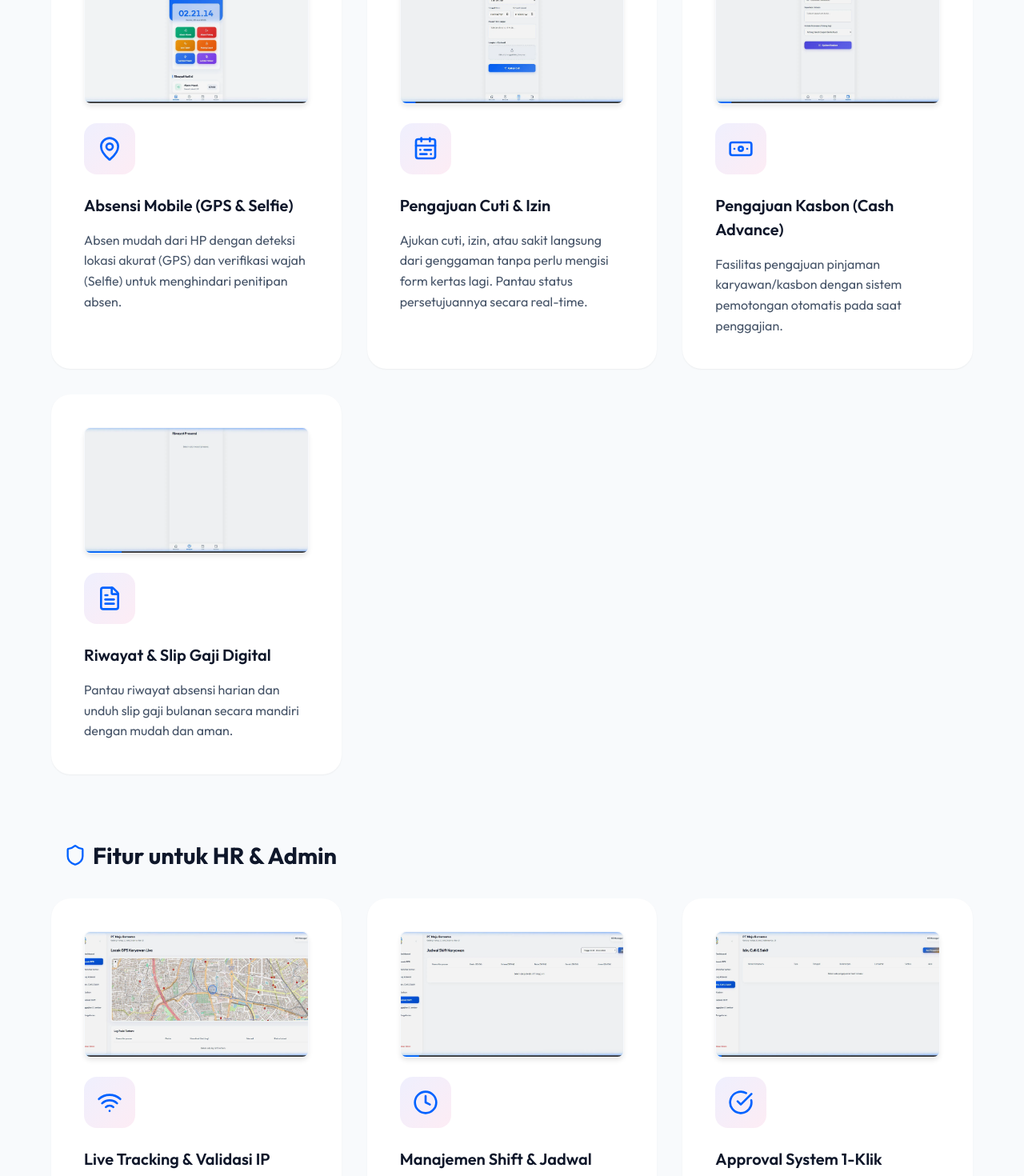
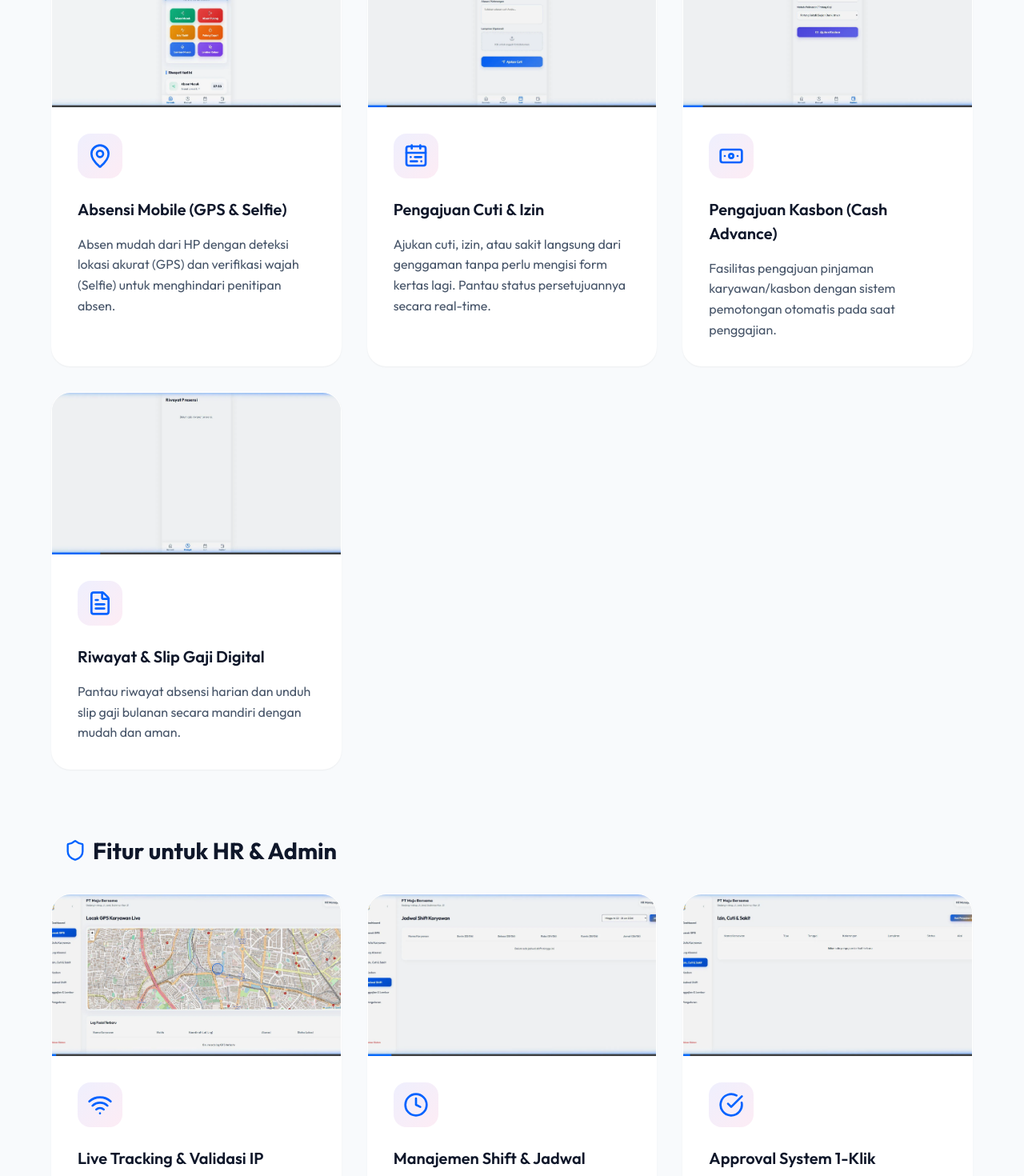
Before and after one commit to itmartohprint-spec/i-rekap, a React (Vite) app: page / in a window 1280 px wide. Shown: the part 1060-2530 px from the top of the page at 80% size. Built offline with nearby package versions, Linux system fonts and the light colour scheme.

Commit message:
style: redesign feature cards to look more professional

```diff
--- a/src/pages/LandingPage.css
+++ b/src/pages/LandingPage.css
@@ -151,25 +151,35 @@
 
 .feature-card {
   background: var(--surface-color);
-  padding: 2.5rem;
+  padding: 0;
   border-radius: var(--radius-xl);
   border: 1px solid var(--glass-border);
   box-shadow: var(--shadow-sm);
   transition: all var(--transition-normal);
   text-align: left;
+  overflow: hidden;
+  display: flex;
+  flex-direction: column;
 }
 
 .feature-card:hover {
-  transform: translateY(-5px);
-  box-shadow: var(--shadow-md);
-  border-color: rgba(99, 102, 241, 0.3);
+  transform: translateY(-8px);
+  box-shadow: var(--shadow-lg);
+  border-color: rgba(99, 102, 241, 0.4);
+}
+
+.feature-content {
+  padding: 2rem;
+  display: flex;
+  flex-direction: column;
+  flex-grow: 1;
 }
 
 .feature-icon {
   background: linear-gradient(135deg, rgba(99, 102, 241, 0.1), rgba(236, 72, 153, 0.1));
   color: var(--primary-color);
-  width: 64px;
-  height: 64px;
+  width: 56px;
+  height: 56px;
   border-radius: var(--radius-lg);
   display: flex;
   align-items: center;
@@ -288,11 +298,9 @@
 .feature-img-container {
   width: 100%;
   aspect-ratio: 16/9;
-  border-radius: 8px;
   overflow: hidden;
   background: #f1f5f9;
-  border: 1px solid var(--glass-border);
-  box-shadow: 0 4px 6px -1px rgba(0, 0, 0, 0.1);
+  border-bottom: 1px solid var(--glass-border);
   display: flex;
   align-items: center;
   justify-content: center;
--- a/src/pages/LandingPage.jsx
+++ b/src/pages/LandingPage.jsx
@@ -58,27 +58,35 @@ const LandingPage = () => {
         <div className="features-grid" style={{ marginBottom: '5rem' }}>
           <div className="feature-card">
             <div className="feature-img-container" onClick={() => setSelectedImage('/feat_k1.webp')} style={{ cursor: 'pointer' }}><img src="/feat_k1.webp" alt="Absensi Mobile" /></div>
-            <div className="feature-icon" style={{ marginTop: '1.5rem' }}><MapPin size={32} /></div>
+            <div className="feature-content">
+              <div className="feature-icon"><MapPin size={32} /></div>
               <h3>Absensi Mobile (GPS & Selfie)</h3>
               <p>Absen mudah dari HP dengan deteksi lokasi akurat (GPS) dan verifikasi wajah (Selfie) untuk menghindari penitipan absen.</p>
             </div>
+          </div>
           <div className="feature-card">
             <div className="feature-img-container" onClick={() => setSelectedImage('/feat_k2.webp')} style={{ cursor: 'pointer' }}><img src="/feat_k2.webp" alt="Pengajuan Cuti" /></div>
-            <div className="feature-icon" style={{ marginTop: '1.5rem' }}><CalendarRange size={32} /></div>
+            <div className="feature-content">
+              <div className="feature-icon"><CalendarRange size={32} /></div>
               <h3>Pengajuan Cuti & Izin</h3>
               <p>Ajukan cuti, izin, atau sakit langsung dari genggaman tanpa perlu mengisi form kertas lagi. Pantau status persetujuannya secara real-time.</p>
             </div>
+          </div>
           <div className="feature-card">
             <div className="feature-img-container" onClick={() => setSelectedImage('/feat_k3.webp')} style={{ cursor: 'pointer' }}><img src="/feat_k3.webp" alt="Pengajuan Kasbon" /></div>
-            <div className="feature-icon" style={{ marginTop: '1.5rem' }}><Banknote size={32} /></div>
+            <div className="feature-content">
+              <div className="feature-icon"><Banknote size={32} /></div>
               <h3>Pengajuan Kasbon (Cash Advance)</h3>
               <p>Fasilitas pengajuan pinjaman karyawan/kasbon dengan sistem pemotongan otomatis pada saat penggajian.</p>
             </div>
+          </div>
           <div className="feature-card">
             <div className="feature-img-container" onClick={() => setSelectedImage('/feat_k4.webp')} style={{ cursor: 'pointer' }}><img src="/feat_k4.webp" alt="Slip Gaji Digital" /></div>
-            <div className="feature-icon" style={{ marginTop: '1.5rem' }}><FileText size={32} /></div>
+            <div className="feature-content">
+              <div className="feature-icon"><FileText size={32} /></div>
               <h3>Riwayat & Slip Gaji Digital</h3>
               <p>Pantau riwayat absensi harian dan unduh slip gaji bulanan secara mandiri dengan mudah dan aman.</p>
+            </div>
           </div>
         </div>
 
@@ -91,27 +99,35 @@ const LandingPage = () => {
         <div className="features-grid">
           <div className="feature-card">
             <div className="feature-img-container" onClick={() => setSelectedImage('/feat_a1.webp')} style={{ cursor: 'pointer' }}><img src="/feat_a1.webp" alt="Live Tracking" /></div>
-            <div className="feature-icon" style={{ marginTop: '1.5rem' }}><Wifi size={32} /></div>
+            <div className="feature-content">
+              <div className="feature-icon"><Wifi size={32} /></div>
               <h3>Live Tracking & Validasi IP</h3>
               <p>Pantau lokasi karyawan secara langsung dan validasi jaringan internet (IP Address) yang mereka gunakan saat absen.</p>
             </div>
+          </div>
           <div className="feature-card">
             <div className="feature-img-container" onClick={() => setSelectedImage('/feat_a2.webp')} style={{ cursor: 'pointer' }}><img src="/feat_a2.webp" alt="Manajemen Shift" /></div>
-            <div className="feature-icon" style={{ marginTop: '1.5rem' }}><Clock size={32} /></div>
+            <div className="feature-content">
+              <div className="feature-icon"><Clock size={32} /></div>
               <h3>Manajemen Shift & Jadwal</h3>
               <p>Atur jadwal kerja fleksibel, shift bergulir, dan toleransi keterlambatan sesuai kebijakan perusahaan Anda.</p>
             </div>
+          </div>
           <div className="feature-card">
             <div className="feature-img-container" onClick={() => setSelectedImage('/feat_a3.webp')} style={{ cursor: 'pointer' }}><img src="/feat_a3.webp" alt="Approval System" /></div>
-            <div className="feature-icon" style={{ marginTop: '1.5rem' }}><CheckCircle size={32} /></div>
+            <div className="feature-content">
+              <div className="feature-icon"><CheckCircle size={32} /></div>
               <h3>Approval System 1-Klik</h3>
               <p>Setujui atau tolak pengajuan cuti, lembur, dan kasbon karyawan hanya dengan satu klik dari dashboard Anda.</p>
             </div>
+          </div>
           <div className="feature-card">
             <div className="feature-img-container" onClick={() => setSelectedImage('/feat_a4.webp')} style={{ cursor: 'pointer' }}><img src="/feat_a4.webp" alt="Payroll Otomatis" /></div>
-            <div className="feature-icon" style={{ marginTop: '1.5rem' }}><DollarSign size={32} /></div>
+            <div className="feature-content">
+              <div className="feature-icon"><DollarSign size={32} /></div>
               <h3>Payroll & Ekspor Laporan Otomatis</h3>
               <p>Sistem rekap gaji otomatis berdasarkan kehadiran dan kasbon. Ekspor laporan ke PDF atau Excel dengan instan.</p>
+            </div>
           </div>
         </div>
       </section>
```
Lines whose indentation alone changed are shown as unchanged.
